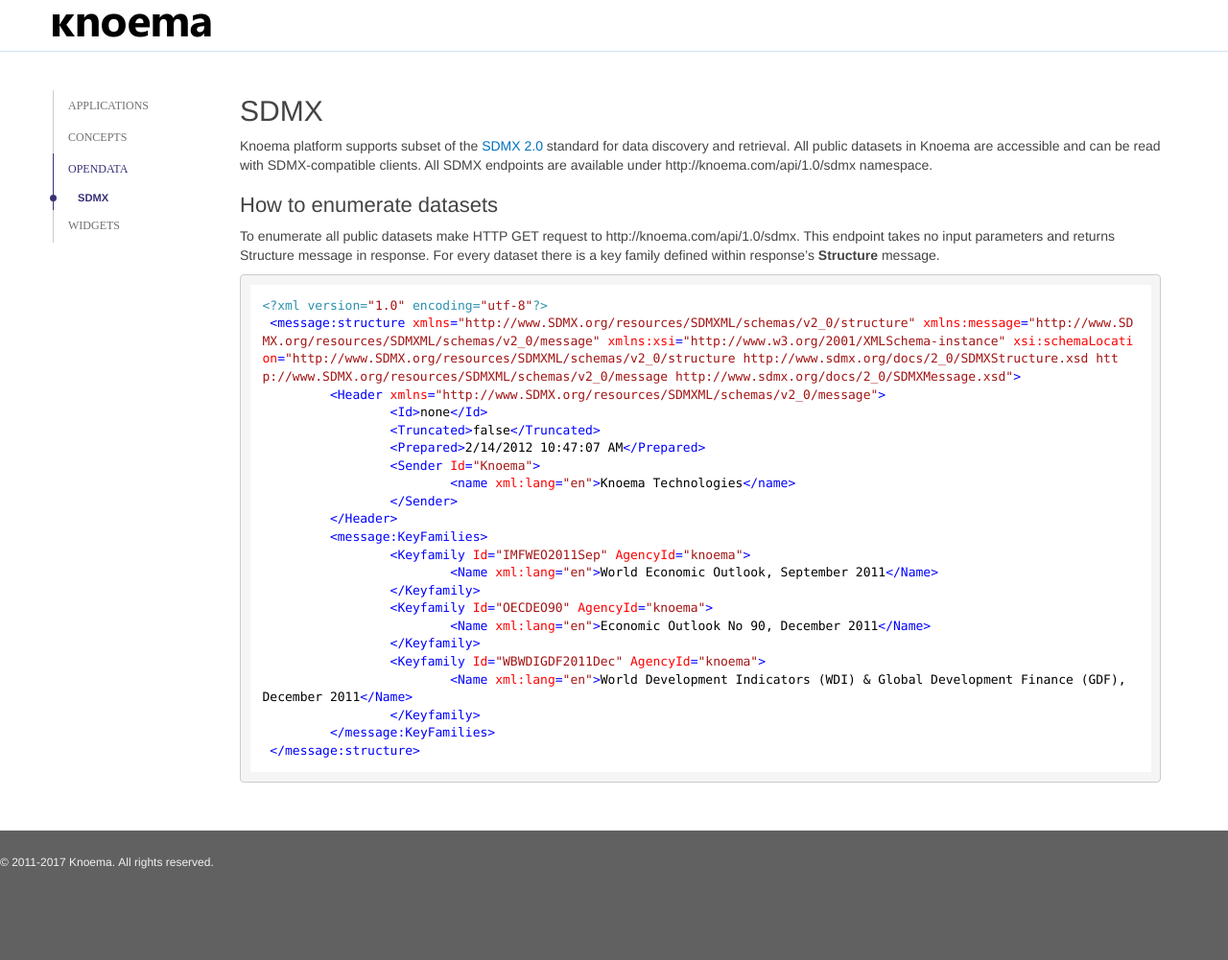
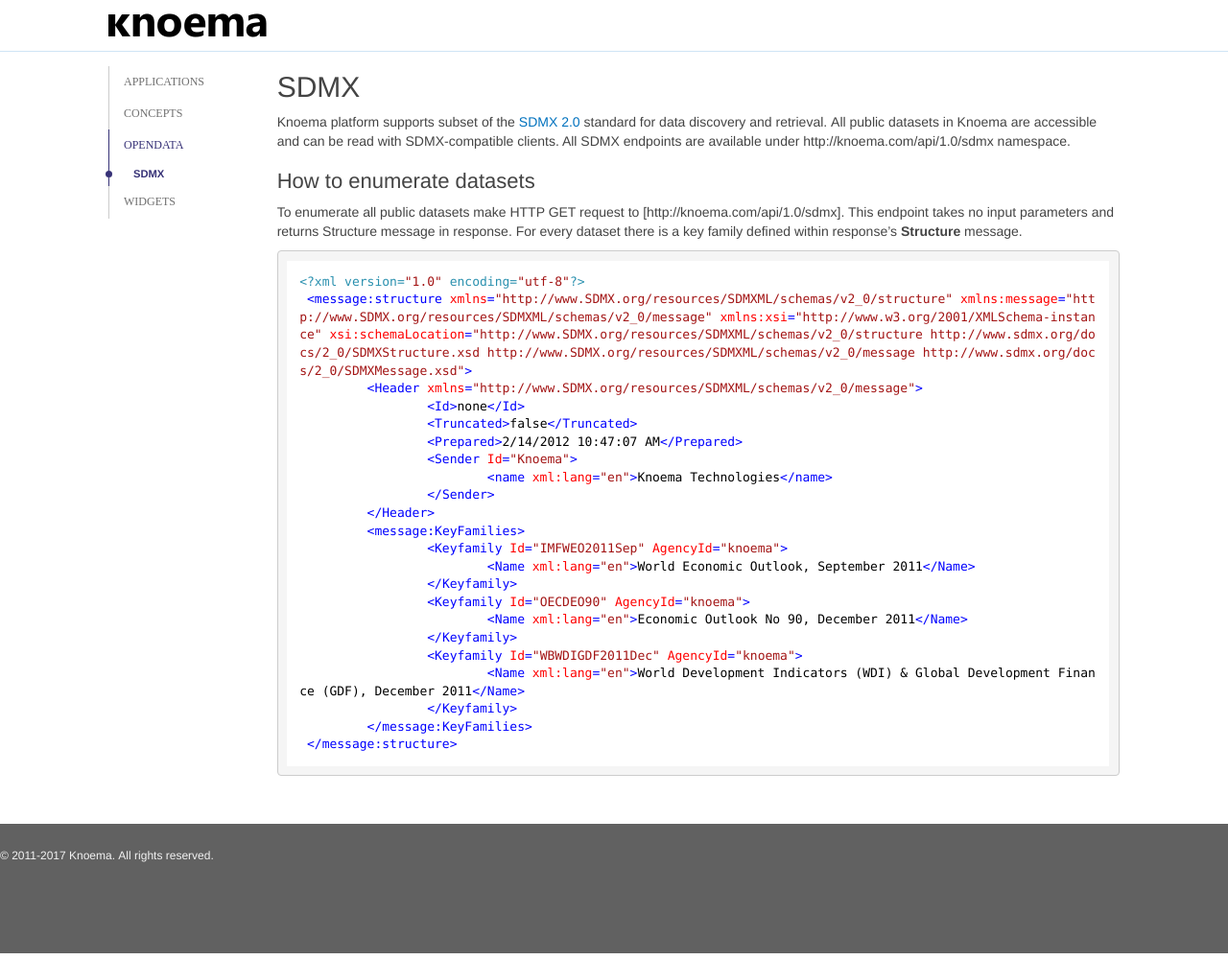
Before and after one commit to Knoema/Docs, a Jekyll site: the page built from _pages/opendata/sdmx.md, in a window 1280 px wide. Shown: the whole page at 96% size. Built offline with Jekyll 4.4.1, drawn with Linux system fonts in a browser that asks for light colours; nearby versions of some CDN libraries; some web fonts are replaced.

Commit message:
KN-21402 styles

```diff
--- a/_pages/opendata/sdmx.md
+++ b/_pages/opendata/sdmx.md
@@ -11,7 +11,7 @@
 
 ## How to enumerate datasets
 
-To enumerate all public datasets make HTTP GET request to http://knoema.com/api/1.0/sdmx. This endpoint takes no input parameters and returns Structure message in response. For every dataset there is a key family defined within response's **Structure** message.
+To enumerate all public datasets make HTTP GET request to [http://knoema.com/api/1.0/sdmx]. This endpoint takes no input parameters and returns Structure message in response. For every dataset there is a key family defined within response's **Structure** message.
 
 {% highlight xml %}
 <?xml version="1.0" encoding="utf-8"?>
--- a/css/styles.scss
+++ b/css/styles.scss
@@ -152,8 +152,20 @@
   position: relative;
 }
 
+.container {
+  padding-left: 0;
+  padding-right: 0;
+  width: 1024px;
+
+  @media all and (min-width:768px),
+    all and (min-width:992px),
+    all and (min-width:1200px) {
+      width: 1024px;
+    }
+}
+
 .body-content {
-  padding-top: 25px;
+  padding-top: 0;
   padding-bottom: 40px;
 }
 
@@ -178,6 +190,7 @@
 .col-md-1, .col-md-2, .col-md-3, .col-md-4, .col-md-5, .col-md-6, .col-md-7, .col-md-8, .col-md-9, .col-md-10, .col-md-11, .col-md-12
 {
   padding-left: 0;
+  padding-right: 0;
 }
 
 header {
@@ -200,6 +213,15 @@
       background-size: cover;
     }
   }
+}
+
+aside {
+  padding-left: 7px;
+  padding-right: 5px;
+}
+
+section {
+  padding-right: 7px;
 }
 
 #docs-navbar.affix {
```
